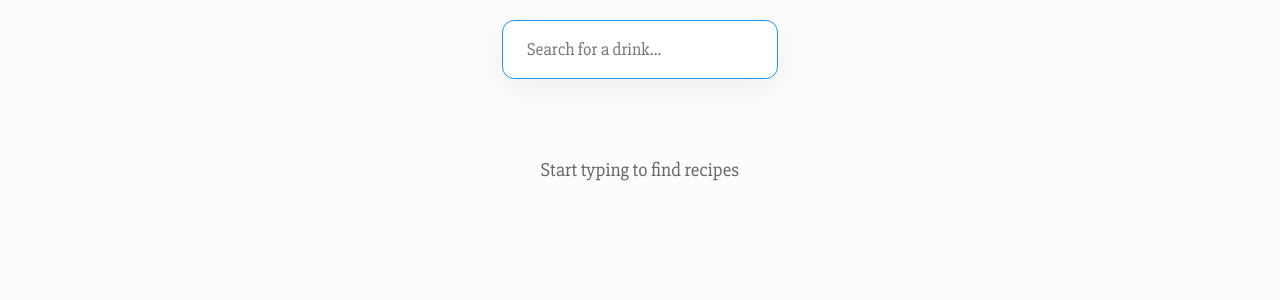
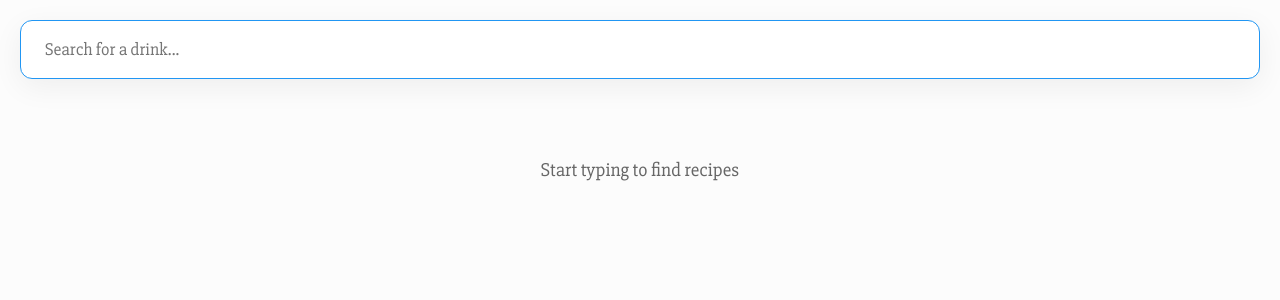
Before and after one commit to aemkei/drinks, a React (Vite) app: page / in a window 1280 px wide. Shown: the top 300 px of the page. Built offline with nearby package versions, Linux system fonts and the light colour scheme.

Commit message:
make input 100% width

```diff
--- a/src/index.css
+++ b/src/index.css
@@ -12,6 +12,10 @@
 * {
     box-sizing: border-box;
     -webkit-tap-highlight-color: transparent;
+}
+
+#root {
+    width: 100%;
 }
 
 body {
@@ -30,7 +34,6 @@ body {
 
 .container {
     width: 100%;
-    max-width: 500px;
 }
 
 header {
```
